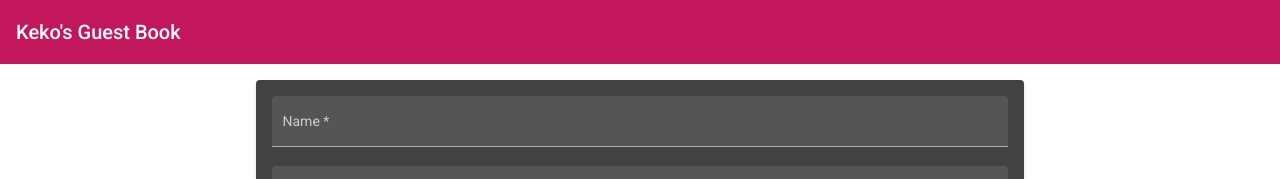
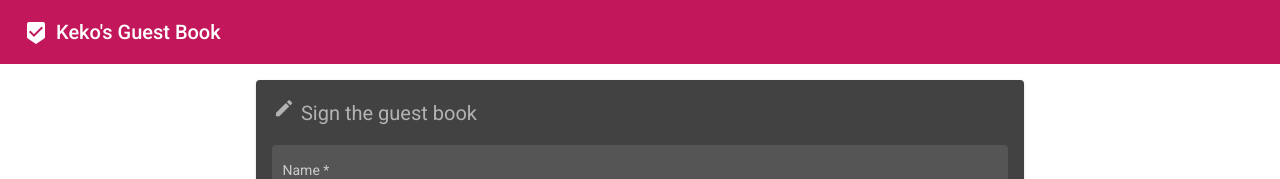
Before and after one commit to kwiljac/SSWP-App, an Angular app: page / in a window 1280 px wide. Shown: the top 179 px of the page. Built offline with nearby package versions, Linux system fonts and the light colour scheme; no server answers.

Commit message:
Added titles and icons

```diff
--- a/src/app/header/header.component.html
+++ b/src/app/header/header.component.html
@@ -1,3 +1,6 @@
 <mat-toolbar color="primary">
-  Keko's Guest Book
+  <button mat-icon-button class="app-logo" aria-label="Guest Book Icon">
+    <mat-icon> beenhere</mat-icon>
+  </button>
+  <span>Keko's Guest Book</span>
 </mat-toolbar>
--- a/src/app/posts/post-create/post-create.component.css
+++ b/src/app/posts/post-create/post-create.component.css
@@ -6,3 +6,12 @@
 mat-form-field, textarea {
   width: 100%;
 }
+
+.icon-display {
+  transform: scale(0.9);
+}
+
+h2 {
+  color: rgba(255, 255, 255, 0.6);
+  font-weight: 400;
+}
--- a/src/app/posts/post-create/post-create.component.html
+++ b/src/app/posts/post-create/post-create.component.html
@@ -1,4 +1,8 @@
 <mat-card>
+
+  <mat-card-title color="primary">
+    <h2><mat-icon class="icon-display">edit</mat-icon> Sign the guest book</h2>
+  </mat-card-title>
 
   <form (submit)="onAddPost(postForm)" #postForm="ngForm">
 
--- a/src/app/posts/post-list/post-list.component.html
+++ b/src/app/posts/post-list/post-list.component.html
@@ -13,8 +13,10 @@
 
     <!-- Action Row Buttons -->
     <mat-action-row color="primary">
+      <!-- Hidden - not implemented
       <button mat-mini-fab color="accent"><mat-icon>edit</mat-icon></button>
-      <button mat-mini-fab color="warn"
+      -->
+      <button mat-mini-fab color="accent"
         (click)="onDelete(post.id)"><mat-icon>delete</mat-icon></button>
     </mat-action-row>
 
```
